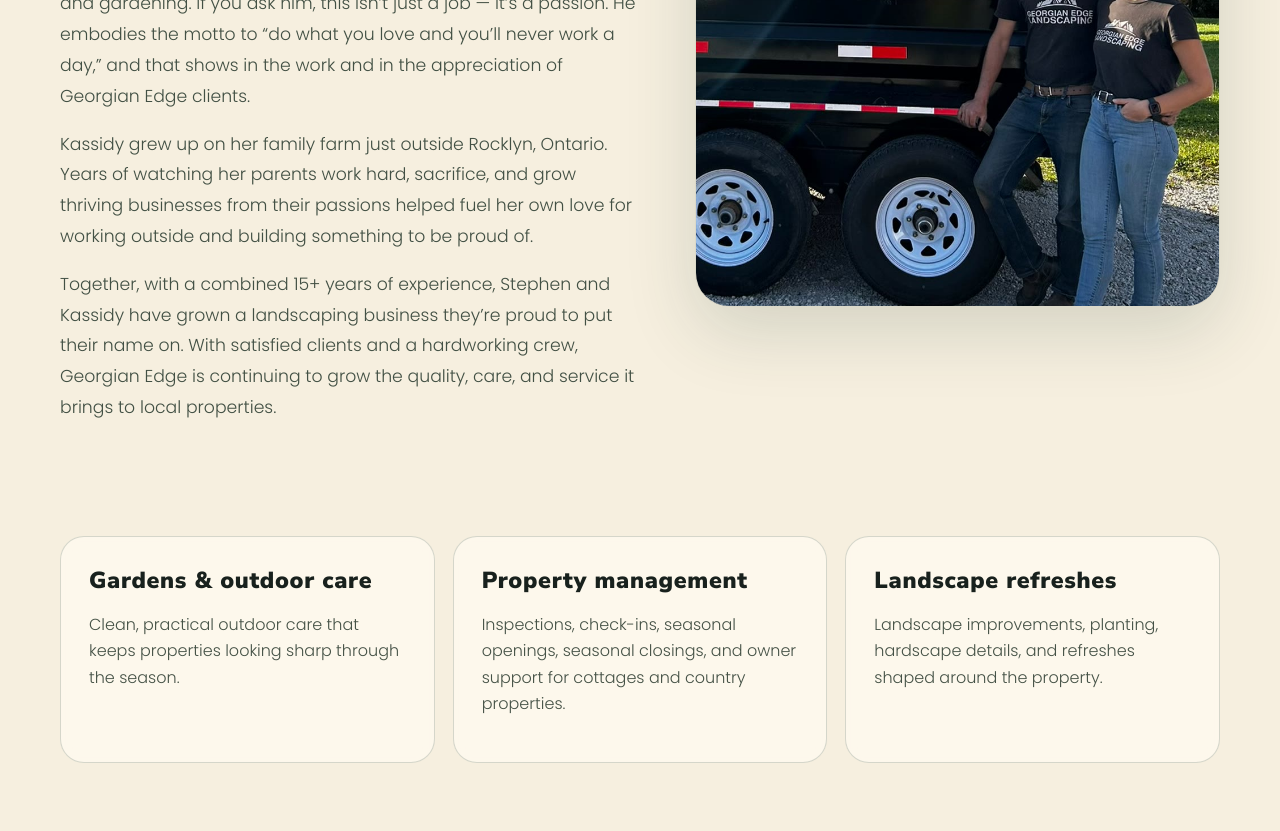
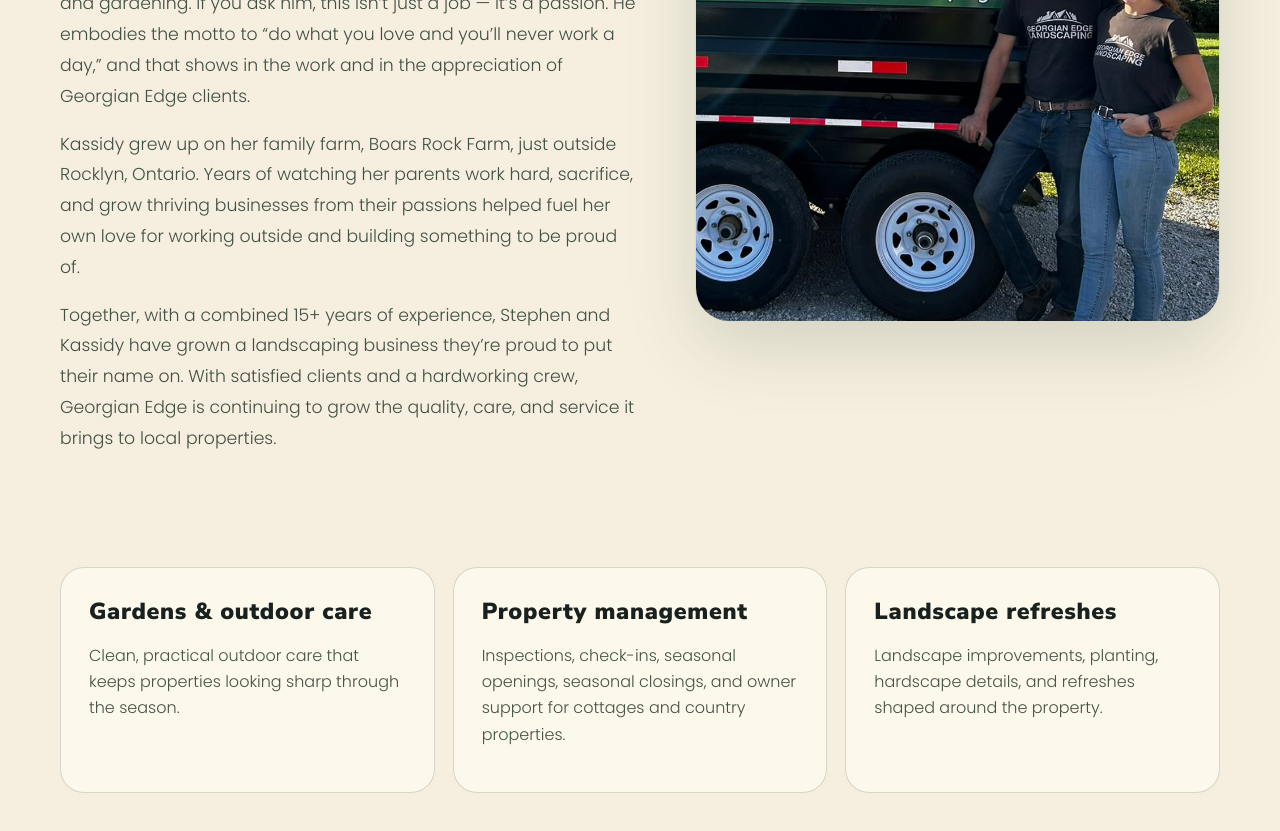
Before and after one commit to Georgian-Edge-Inc/georgian-edge-website, a Next.js app: page /about in a window 1280 px wide. Shown: the part 1120-1951 px from the top of the page. Built offline with nearby package versions, Linux system fonts and the light colour scheme.

Commit message:
Link Boars Rock Farm in about story

```diff
--- a/app/about/page.tsx
+++ b/app/about/page.tsx
@@ -85,7 +85,7 @@ export default function AboutPage() {
           <h2 className="serif">People who love what they do — and do what they love.</h2>
           <p>Georgian Edge started out as a small side business during the summer months and quickly scaled into a full-time landscaping business.</p>
           <p>Stephen graduated from Fleming College in 2015 from the Forestry Technician program, which quickly ignited his love for landscaping and gardening. If you ask him, this isn’t just a job — it’s a passion. He embodies the motto to “do what you love and you’ll never work a day,” and that shows in the work and in the appreciation of Georgian Edge clients.</p>
-          <p>Kassidy grew up on her family farm just outside Rocklyn, Ontario. Years of watching her parents work hard, sacrifice, and grow thriving businesses from their passions helped fuel her own love for working outside and building something to be proud of.</p>
+          <p>Kassidy grew up on her family farm, <a href="https://boarsrockfarm.ca" target="_blank" rel="noopener noreferrer">Boars Rock Farm</a>, just outside Rocklyn, Ontario. Years of watching her parents work hard, sacrifice, and grow thriving businesses from their passions helped fuel her own love for working outside and building something to be proud of.</p>
           <p>Together, with a combined 15+ years of experience, Stephen and Kassidy have grown a landscaping business they’re proud to put their name on. With satisfied clients and a hardworking crew, Georgian Edge is continuing to grow the quality, care, and service it brings to local properties.</p>
         </div>
         <Image src="/photos/existing-site/about-team-new.jpg" alt="Stephen and Kassidy from Georgian Edge Inc. beside the Georgian Edge trailer" width={1200} height={1091} />
```
